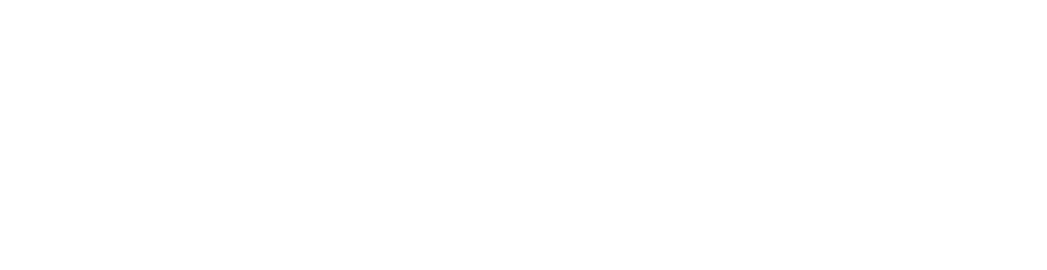
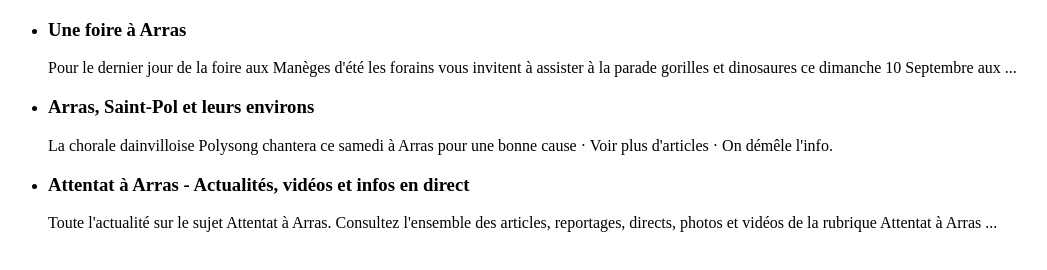
Before and after one commit to HuCodePro/git-evaluation, a plain HTML site: page index.html in a window 1280 px wide. Shown: the whole page, without its empty margins (0-1047 px from the left). Drawn offline with Linux system fonts and the light colour scheme.

Commit message:
Ajout d'article dans index.html

```diff
--- a/index.html
+++ b/index.html
@@ -1,11 +1,32 @@
 <!DOCTYPE html>
 <html lang="en">
+
 <head>
     <meta charset="UTF-8">
     <meta name="viewport" content="width=device-width, initial-scale=1.0">
     <title>Document</title>
 </head>
+
 <body>
+    <ul>
+            <li>
+                <h3>Une foire à Arras</h3>
+                <p>Pour le dernier jour de la foire aux Manèges d'été les forains vous invitent à assister à la parade gorilles et dinosaures ce dimanche 10 Septembre aux ...</p>
+                <a href=""></a>
+            </li>
 
+            <li>
+                <h3>Arras, Saint-Pol et leurs environs</h3>
+                <p>La chorale dainvilloise Polysong chantera ce samedi à Arras pour une bonne cause · Voir plus d'articles · On démêle l'info.</p>
+                <a href=""></a>
+            </li>
+
+            <li>
+                <h3>Attentat à Arras - Actualités, vidéos et infos en direct</h3>
+                <p>Toute l'actualité sur le sujet Attentat à Arras. Consultez l'ensemble des articles, reportages, directs, photos et vidéos de la rubrique Attentat à Arras ...</p>
+                <a href=""></a>
+            </li>
+    </ul>
 </body>
+
 </html>
```
